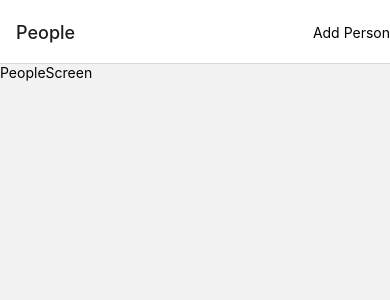
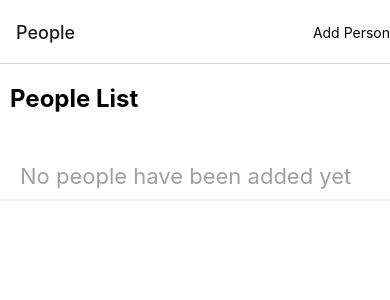
Before and after one commit to corb0140/giftr, a React Native app: screen /People in a window 390 px wide. Shown: the top 300 px of the page. Built offline with nearby package versions, Linux system fonts and the light colour scheme.

Commit message:
people screen setup

```diff
--- a/screens/PeopleScreen.js
+++ b/screens/PeopleScreen.js
@@ -1,14 +1,82 @@
-import { StyleSheet, Text, View } from "react-native";
-import React from "react";
+import { StyleSheet, Text, View, SafeAreaView, FLatList } from "react-native";
+
+import { useEffect, useState } from "react";
+import { useSelector } from "react-redux";
 
 const PeopleScreen = () => {
+  const { people } = useSelector((state) => state.people);
+
+  useEffect(() => {
+    // console.log(people);
+    // if (people.length == 0) {
+    //   alert("Please add a person");
+    // }
+  }, []);
   return (
-    <View>
-      <Text>PeopleScreen</Text>
-    </View>
+    <SafeAreaView style={styles.container}>
+      <View style={styles.textView}>
+        <Text style={styles.heading}>People List</Text>
+      </View>
+
+      <View style={styles.peopleListView}>
+        {people.length === 0 ? (
+          <Text style={styles.peopleListMessage}>
+            No people have been added yet
+          </Text>
+        ) : (
+          <FLatList
+            data={people}
+            keyExtractor={(item) => item.id}
+            renderItem={({ item }) => (
+              <View style={styles.itemContainer}>
+                <Text style={styles.itemName}>{item.name}</Text>
+                <Text style={styles.itemDate}>{item.date}</Text>
+              </View>
+            )}
+          />
+        )}
+      </View>
+    </SafeAreaView>
   );
 };
 
 export default PeopleScreen;
 
-const styles = StyleSheet.create({});
+const styles = StyleSheet.create({
+  container: {
+    flex: 1,
+    backgroundColor: "#fff",
+  },
+  textView: {
+    paddingLeft: 10,
+    paddingTop: 20,
+  },
+  heading: {
+    fontSize: 24,
+    fontWeight: "bold",
+  },
+  peopleListView: {
+    paddingLeft: 10,
+    paddingTop: 40,
+    borderBottomWidth: 2,
+    borderBottomColor: "#f0f0f0",
+  },
+  peopleListMessage: {
+    fontSize: 22,
+    color: "#a0a0a0",
+    padding: 10,
+  },
+  itemContainer: {
+    padding: 10,
+    borderBottomWidth: 1,
+    borderBottomColor: "#f0f0f0",
+  },
+  itemName: {
+    fontSize: 20,
+    fontWeight: "bold",
+  },
+  itemDate: {
+    fontSize: 16,
+    color: "#a0a0a0",
+  },
+});
```
